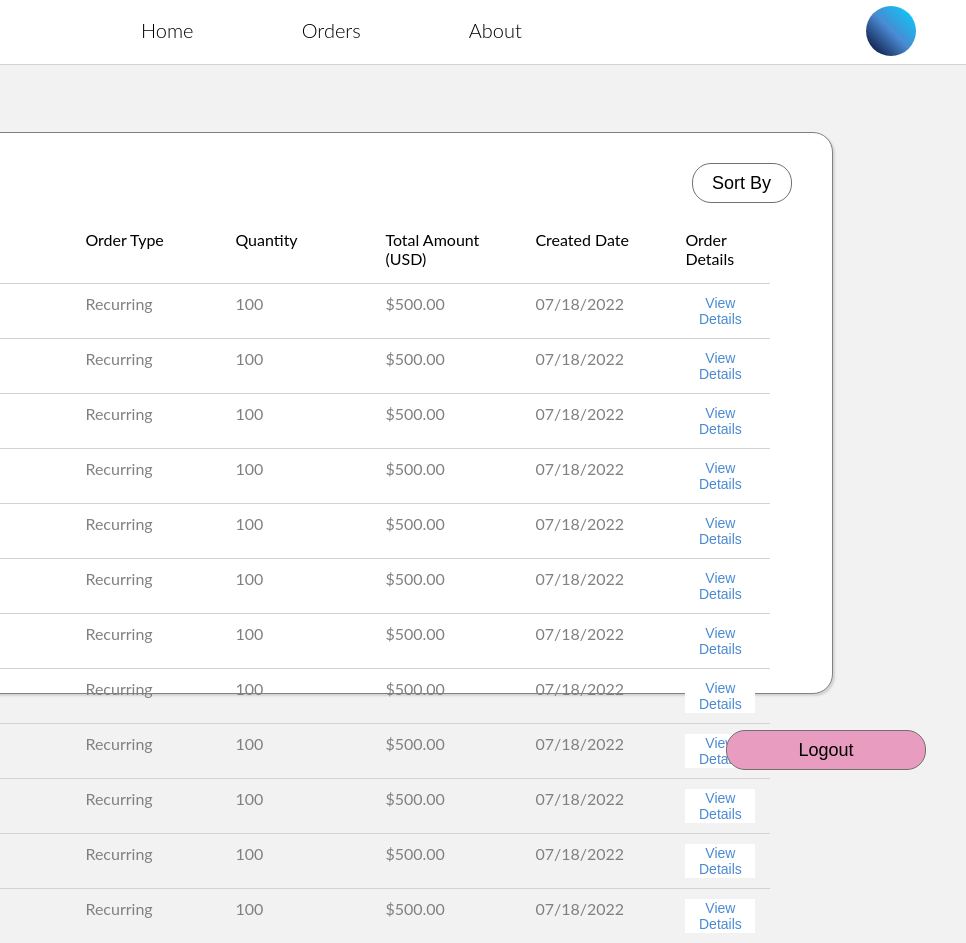
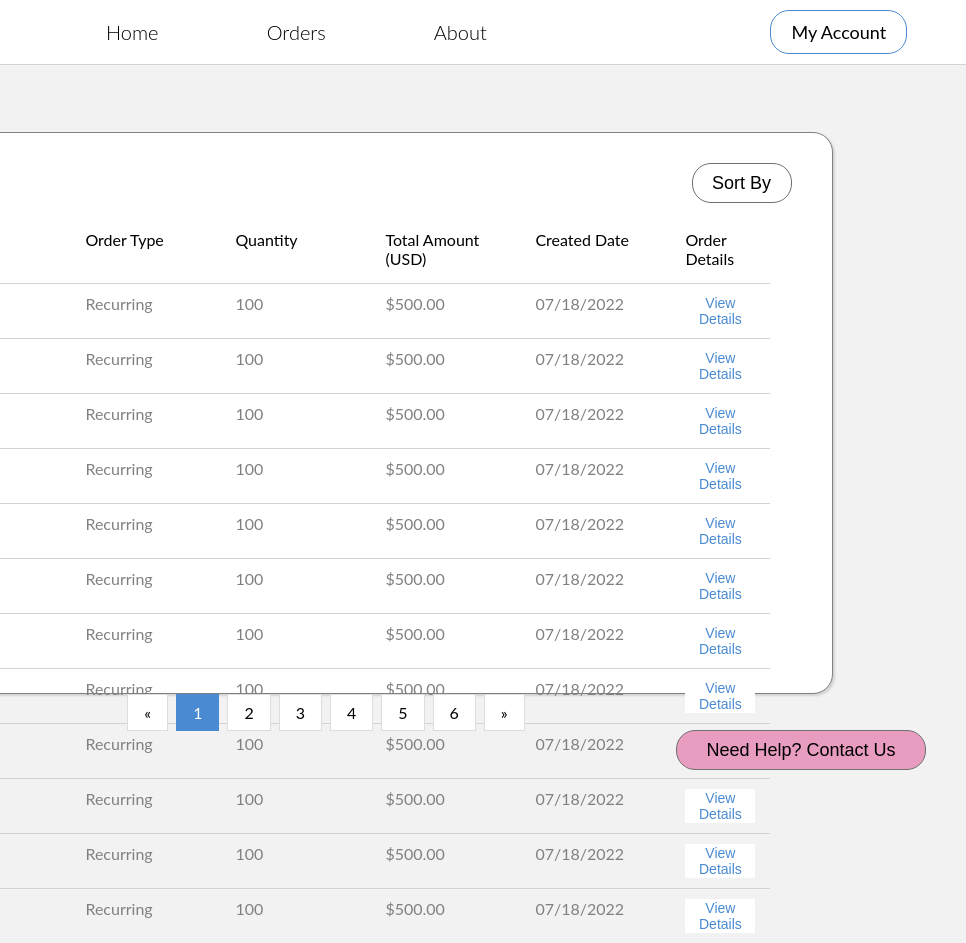
Before and after one commit to steen0/CustomEats, a website built with webpack: page src/orders.html in a window 1280 px wide. Shown: the full height of the page, 314-1280 px from the left. Built offline with nearby package versions, Linux system fonts and the light colour scheme.

Commit message:
Placeholder pagination menu; profileContainer refactor

```diff
--- a/src/orders.html
+++ b/src/orders.html
@@ -20,8 +20,10 @@
             </div>
         </div>
         <div class="profileContainer">
-            <div class="welcome"><span>Welcome, Thomas!</span></div>
-            <div class="profilePic"></div>
+            <span class="myAccount">My Account</span>
+            <div class="dropdown-content">
+                <button class="logoutBtn">Logout</button>
+            </div>
         </div>
     </nav>
     <div class="orderSection">
@@ -142,6 +144,17 @@
         </table>
 
     </div>
-    <div><button class="logoutBtn">Logout</button></div>
+    <div class="center">
+        <div class="pagination">
+        <a href="#">&laquo;</a>
+        <a href="#" class="active">1</a>
+        <a href="#">2</a>
+        <a href="#">3</a>
+        <a href="#">4</a>
+        <a href="#">5</a>
+        <a href="#">6</a>
+        <a href="#">&raquo;</a>
+        </div>
+    <div><button class="ctaBtn">Need Help? Contact Us</button></div>
 </body>
 </html>
--- a/src/styles/login.css
+++ b/src/styles/login.css
@@ -45,10 +45,12 @@ body {
   margin: 10px auto;
   width: 95%;
   height: 50px;
-  font-size: 18px;
+  font-size: 22px;
+  text-indent: 1ch;
   border: 1px solid #a9a9a9;
   border-radius: 10px;
-  box-shadow: 0px 1px 3px #7f7f7f;
+  box-shadow: rgba(0, 0, 0, 0.1) 0px 1px 3px 0px,
+    rgba(0, 0, 0, 0.06) 0px 1px 2px 0px;
 }
 
 .loginForm input:focus {
--- a/src/styles/style.css
+++ b/src/styles/style.css
@@ -1,17 +1,15 @@
 :root {
   --navHeight: 64px;
-}
-
-html {
-  font-family: Lato;
 }
 
 body {
   height: 100vh;
   padding-top: var(--navHeight);
   background-color: #f2f2f2;
+  font-family: Lato;
 }
 
+/* NAVBAR CSS */
 .navBar {
   display: flex;
   flex-direction: row;
@@ -50,7 +48,7 @@ body {
 
 .links {
   height: 100%;
-  padding-left: 125px;
+  padding-left: 90px;
   width: auto;
   display: flex;
   flex-direction: row;
@@ -65,7 +63,7 @@ body {
   transition: background-color 0.15s linear;
   font-family: Lato light;
   text-align: center;
-  line-height: 60px;
+  line-height: 64px;
   color: black;
   font-size: 20px;
   text-decoration: none;
@@ -78,34 +76,58 @@ body {
 
 .profileContainer {
   flex: 0.75;
-  position: relative;
+  text-align: center;
 }
 
-.welcome {
-  display: inline-block;
-  position: absolute;
-  font-family: Lato light;
-  font-style: italic;
+.myAccount {
+  width: auto;
+  height: 40px;
   font-size: 18px;
-  padding-left: 50px;
-  top: 35%;
+  margin-left: 20px;
+  border: 1px solid #498ad2;
+  border-radius: 19px;
+  padding: 10px 20px;
+  background-color: white;
+  line-height: 64px;
+  cursor: pointer;
 }
 
-.profilePic {
+.myAccount a {
+  color: #498ad2;
+  text-decoration: none;
+}
+
+.dropdown {
+  position: relative;
   display: inline-block;
+}
+
+.dropdown-content {
+  display: none;
   position: absolute;
-  width: 50px;
-  height: 50px;
-  border-radius: 100%;
-  background: linear-gradient(
-    45deg,
-    rgba(2, 0, 36, 1) 0%,
-    rgba(73, 138, 210, 1) 50%,
-    rgba(0, 212, 255, 1) 100%
-  );
-  right: 50px;
-  top: 10%;
+  box-shadow: 0px 8px 16px 0px rgba(0, 0, 0, 0.2);
+  z-index: 1;
+  right: 5px;
+  text-align: center;
+  min-width: 75px;
 }
+
+.logoutBtn {
+  color: black;
+  padding: 12px 16px;
+  text-decoration: none;
+  display: block;
+  font-size: 18px;
+  border: none;
+  background-color: white;
+  cursor: pointer;
+}
+
+.dropdown:hover .dropdown-content {
+  display: block;
+}
+
+/* LANDING PAGE CSS */
 
 .landingPage {
   display: grid;
@@ -177,19 +199,22 @@ body {
   background-color: #3b6ea9;
 }
 
-.logoutBtn {
+/* GLOBAL CTA BUTTON CSS */
+.ctaBtn {
   position: fixed;
   right: 40px;
   bottom: 30px;
   cursor: pointer;
   background-color: #e79cc0;
-  width: 200px;
+  width: 250px;
   height: 40px;
   color: black;
   border: 1px solid #707070;
   border-radius: 19px;
   font-size: 18px;
 }
+
+/* ABOUT PAGE CSS */
 
 .aboutSection {
   background-color: white;
@@ -201,6 +226,17 @@ body {
   margin: 60px auto 0px auto;
   text-align: left;
 }
+
+.aboutSection > h1,
+.aboutSection > p {
+  display: inline-block;
+  vertical-align: middle;
+  margin-left: 50px;
+  margin-right: 50px;
+  font-weight: 500;
+}
+
+/* ORDER PAGE CSS */
 
 .orderSection {
   background-color: white;
@@ -282,18 +318,31 @@ td {
   font-size: 14px;
 }
 
-.aboutSection > h1,
-.aboutSection > p {
-  display: inline-block;
-  vertical-align: middle;
-  margin-left: 50px;
-  margin-right: 50px;
-  font-weight: 500;
+.center {
+  text-align: center;
 }
 
-@media only screen and (max-width: 1400px) {
-  .welcome {
-    display: none;
-    visibility: hidden;
-  }
+.pagination {
+  display: inline-block;
 }
+
+.pagination a {
+  color: black;
+  float: left;
+  padding: 8px 16px;
+  text-decoration: none;
+  background-color: white;
+  transition: background-color 0.3s;
+  border: 1px solid #ddd;
+  margin: 0 4px;
+}
+
+.pagination a.active {
+  background-color: #498ad2;
+  color: white;
+  border: 1px solid #498ad2;
+}
+
+.pagination a:hover:not(.active) {
+  background-color: #ddd;
+}
```
Also changed, not shown: src/about.html (+5 -3 lines), src/index.html (+1 -1 lines), src/landing.html (+8 -4 lines).
